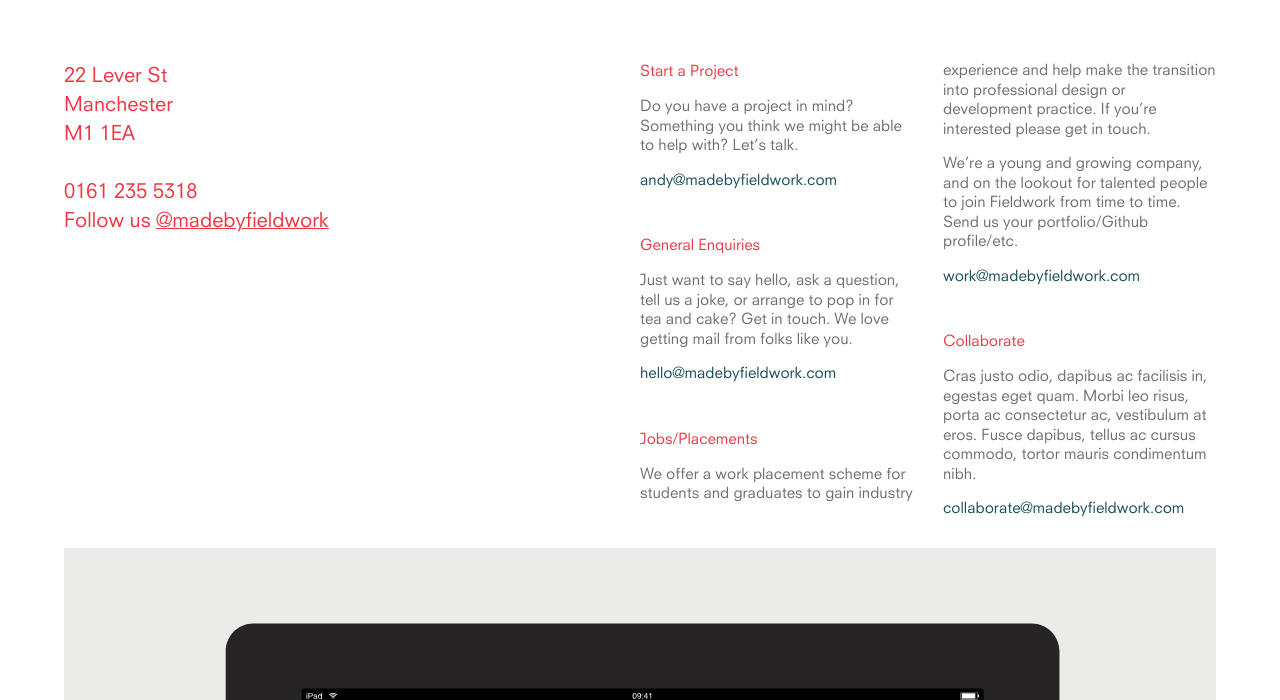
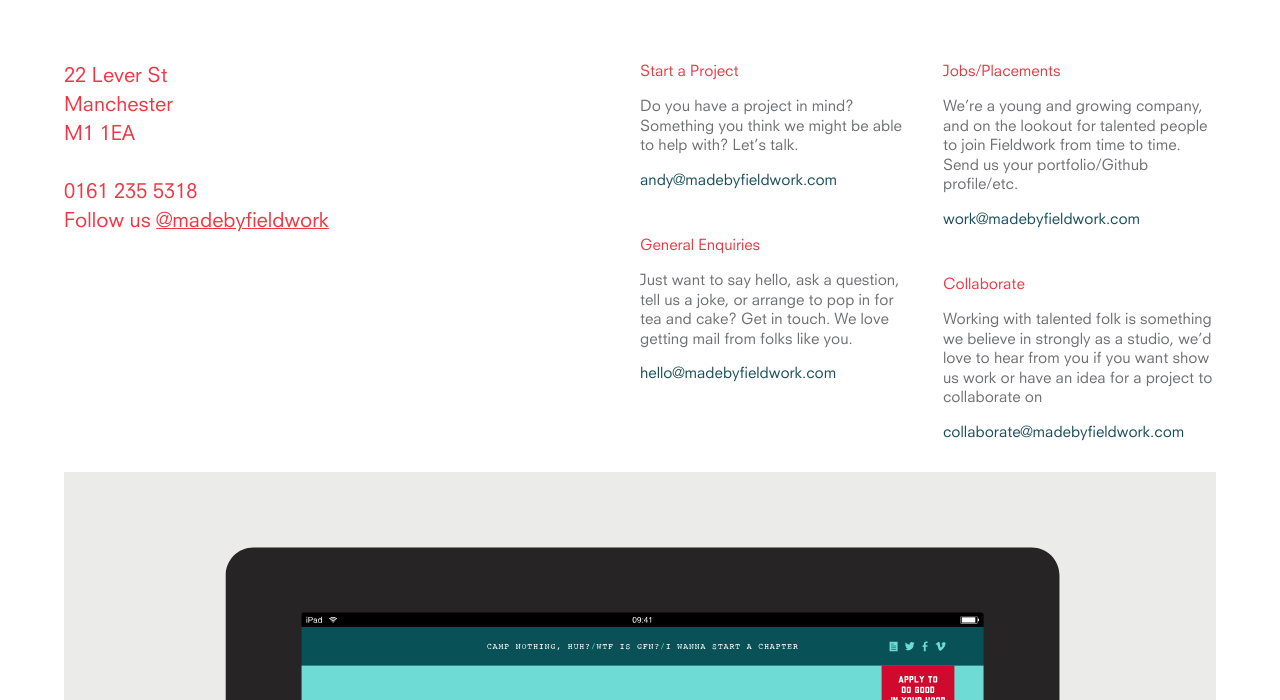
Before and after one commit to EMT/fieldwork-v2, a Jekyll site: the page built from contact.html, in a window 1280 px wide and 900 px high, scrolled down 494 px, cut to the strip 200-900 px from the top of the window. Built offline with Jekyll 4.4.1, drawn with Linux system fonts in a browser that asks for light colours; nearby versions of some CDN libraries.

Commit message:
Remove some copy.

```diff
--- a/contact.html
+++ b/contact.html
@@ -34,12 +34,11 @@ layout: default
 				<p><a href="mailto:hello@madebyfieldwork.com">hello@madebyfieldwork.com</a></p>
 
 				<h2>Jobs/Placements</h2>
-				<p>We offer a work placement scheme for students and graduates to gain industry experience and help make the transition into professional design or development practice. If you’re interested please get in touch.</p>
 				<p>We’re a young and growing company, and on the lookout for talented people to join Fieldwork from time to time. Send us your portfolio/Github profile/etc.</p>
 				<p><a href="mailto:work@madebyfieldwork.com">work@madebyfieldwork.com</a></p>
 
 				<h2>Collaborate</h2>
-				<p>Cras justo odio, dapibus ac facilisis in, egestas eget quam. Morbi leo risus, porta ac consectetur ac, vestibulum at eros. Fusce dapibus, tellus ac cursus commodo, tortor mauris condimentum nibh.</p>
+				<p>Working with talented folk is something we believe in strongly as a studio, we’d love to hear from you if you want show us work or have an idea for a project to collaborate on</p>
 				<p><a href="mailto:collaborate@madebyfieldwork.com">collaborate@madebyfieldwork.com</a></p>
 
 			</div>
```
